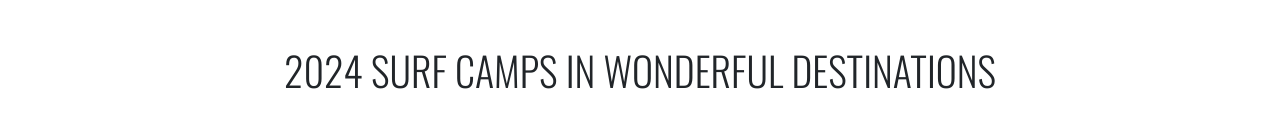
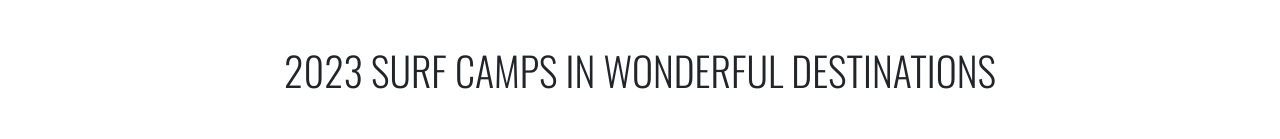
Before and after one commit to nicogaucho/AguitaSurfCamps, a React (Vite) app: page /#/ in a window 1280 px wide. Shown: the part 582-721 px from the top of the page. Built offline with nearby package versions, Linux system fonts and the light colour scheme.

Commit message:
fix title

```diff
--- a/src/pages/Home.jsx
+++ b/src/pages/Home.jsx
@@ -43,7 +43,7 @@ function Home() {
       <section id="surfCamps" className="container my-3 py-3">
         <div className="row py-3">
           <div className="col-12 text-center">
-            <h1 className="h1 fw-light font-sec">2024 SURF CAMPS IN WONDERFUL DESTINATIONS</h1>
+            <h1 className="h1 fw-light font-sec">2023 SURF CAMPS IN WONDERFUL DESTINATIONS</h1>
           </div>
         </div>
         <div className="row py-3 justify-content-center">
```
